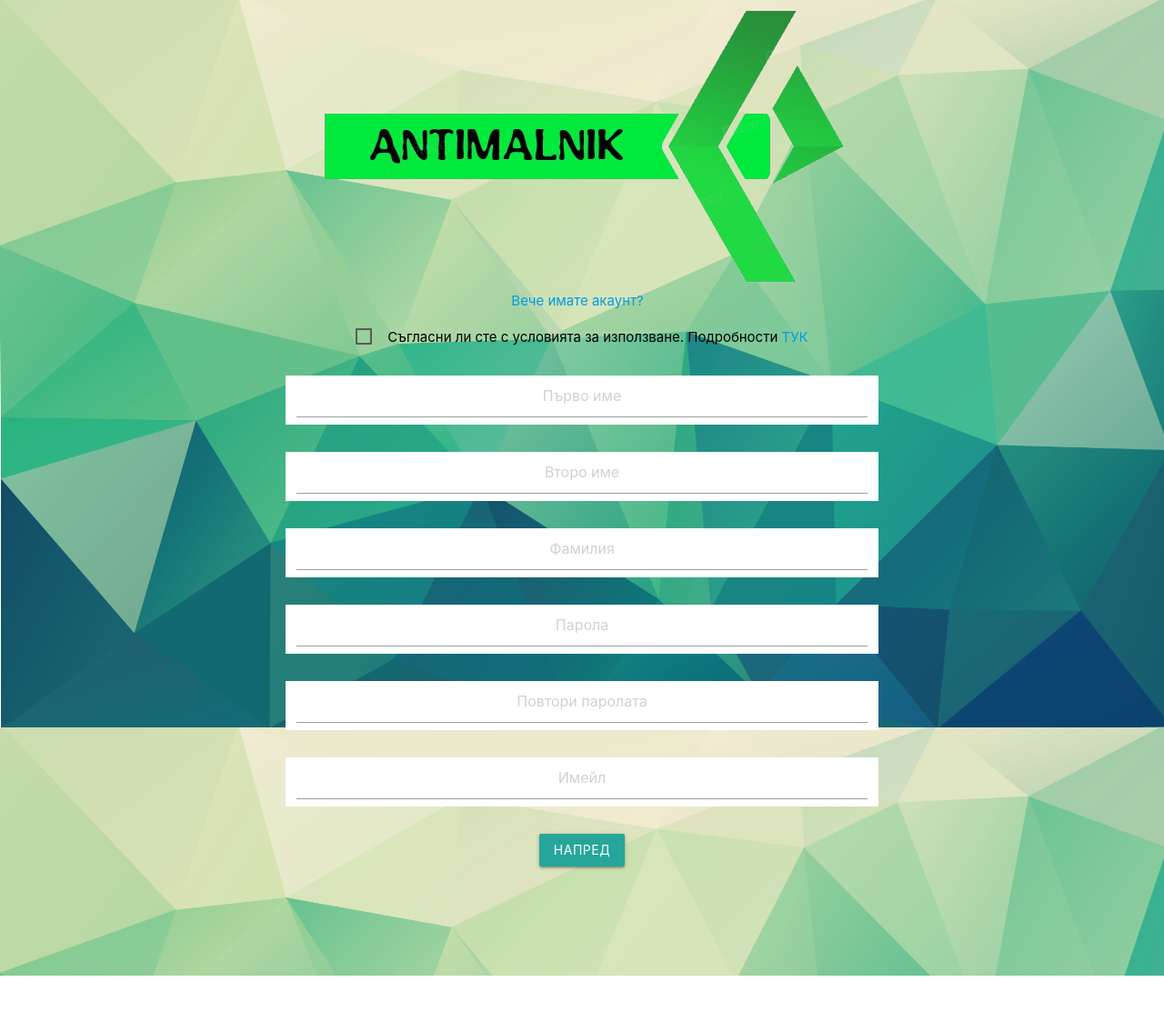
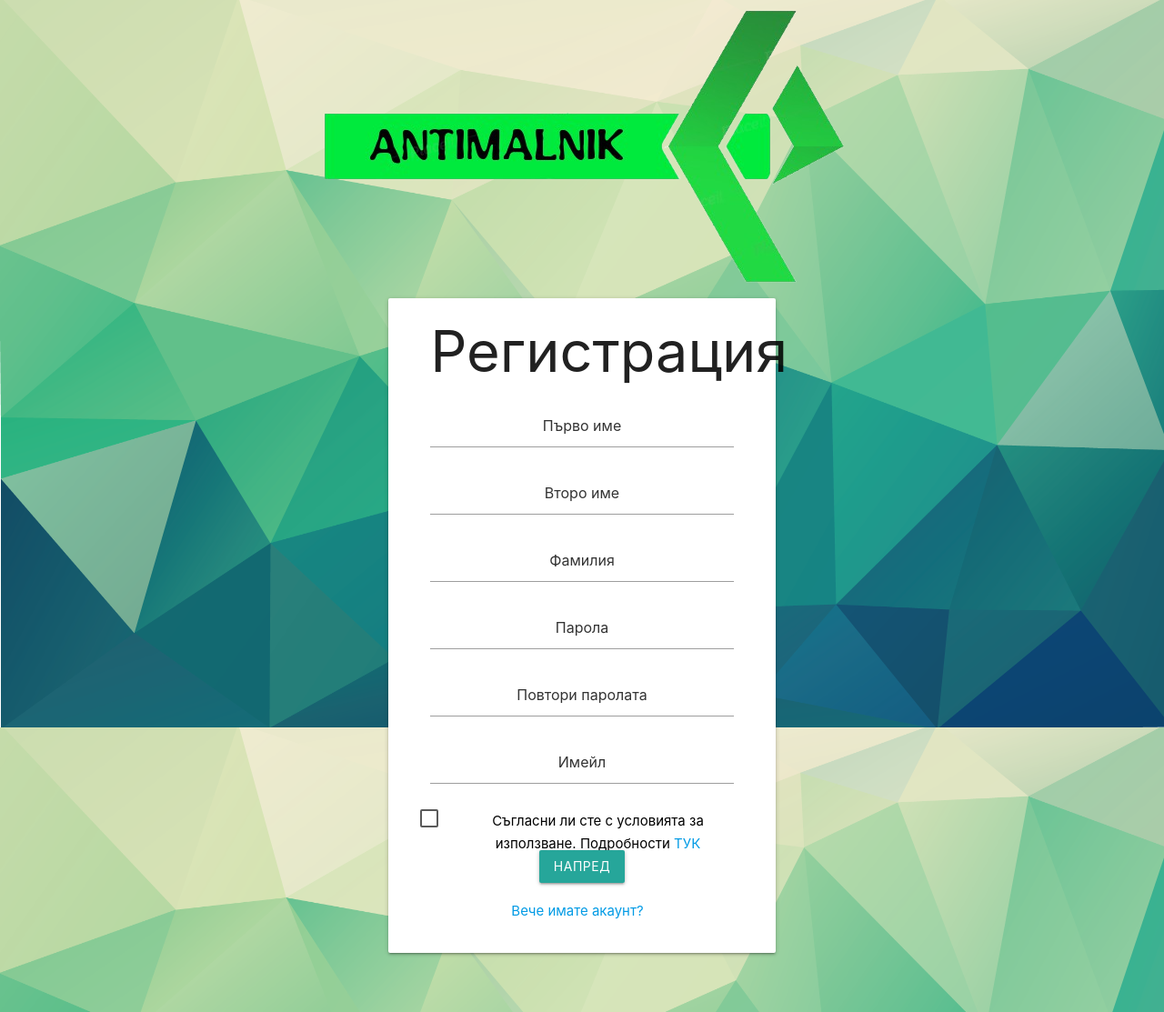
Before and after one commit to Ibryam512/Website_for_Antim, a PHP site: page /desktop/register.php in a window 1280 px wide. Shown: the whole page at 91% size. Before the commit the page ends 1073 px from the top, so only its background shows below. Run offline with PHP 8.4, Linux system fonts and the light colour scheme.

Commit message:
Fixed register form design.

```diff
--- a/desktop/register.php
+++ b/desktop/register.php
@@ -14,52 +14,76 @@ ob_start();
 		<script src="js/jquery.js"></script>
 		<script src="js/materialize.js"></script>
 		<script src="js/script.js"></script>
+    <style>
+      .input-field {
+        margin: 0;
+      }
+      h1 {
+        margin-top: 0;
+      }
+      input::placeholder {
+        color: #333;
+      }
+    </style>
 	</head>
 	<body>
-        <div style='text-align: center;'>
+    <div style="text-align: center;">
       <img src="pic/LOGO.png"style="max-height:100%;max-width:100%;">
     </div>
-		<div class="row" style="text-align: center;">
-			<a style='margin-right:10px' href='login.php' class='waves-effect waves-light'>Вече имате акаунт?</a>
+    <div class="row center-align">
+      <div class="card col m4 offset-m4">
+        <div class="card-content">
           <form  action="" method="POST" class="col s12">
+            <h1>Регистрация</h1>
             <div class="row">
-					   <p>
+              <div class="input-field col s12">
+                <input style="text-align: center;min-width:40%" placeholder="Първо име" name="name" id="name" type="text" class="validate">
+              </div>
+            </div>
+            <div class="row">
+              <div class="input-field col s12">
+                <input style="text-align: center;" placeholder="Второ име" name="secName" id="secName" type="text" class="validate">
+              </div>
+            </div>
+            <div class="row">
+              <div class="input-field col s12">
+                <input style="text-align: center;" placeholder="Фамилия" name="lastName" id="lastName" type="text" class="validate">
+              </div>
+            </div>
+            <div class="row">
+              <div class="input-field col s12">
+                <input style="text-align: center;" placeholder="Парола" name="password" id="password" type="password" class="validate">
+              </div>
+            </div>
+            <div class="row">
+              <div class="input-field col s12">
+                <input style="text-align: center;" placeholder="Повтори паролата" name="password2" id="password2" type="password" class="validate">
+              </div>
+            </div>
+            <div class="row">
+              <div class="input-field col s12">
+                <input style="text-align: center;" placeholder="Имейл" name="email" id="email" type="email" class="validate">
+              </div>
+            </div>
+            <div class="row">
               <label>
-						  <input type="checkbox" name='check' id='check' />
+                <input type="checkbox" class="filled-in" name="check" id="check" />
                 <span style="color: black;" >Съгласни ли сте с условията за използване. Подробности <a href="info.html">ТУК</a></span>
               </label>
-					  </p>
+            </div>
             <div class="row">
-                <div class="input-field col s6 " style="background-color: white;margin-left:25%" >
-                  <input style="text-align: center;min-width:40%" placeholder="Първо име" name="name" id="name" type="text" class="validate">
-                </div>
-
-                <div class="input-field col s6" style="background-color: white;margin-left:25%">
-                  <input style="text-align: center;" placeholder="Второ име" name="secName" id="secName" type="text" class="validate">
-                </div>
-
-                <div  class="input-field col s6" style="background-color: white;margin-left:25%">
-                  <input style="text-align: center;" placeholder="Фамилия" name="lastName" id="lastName" type="text" class="validate">
-                </div>
-
-                <div class="input-field col s6" style="background-color: white;margin-left:25%">
-                  <input style="text-align: center;" placeholder="Парола" name="password" id="password" type="password" class="validate">
-                </div>
-
-                <div class="input-field col s6" style="background-color: white;margin-left:25%">
-                  <input style="text-align: center;" placeholder="Повтори паролата" name="password2" id="password2" type="password" class="validate">
-                </div>
-
-                <div class="input-field col s6" style="background-color: white;margin-left:25%">
-				  <input style="text-align: center;" placeholder="Имейл" name="email" id="email" type="email" class="validate">
-				</div>
-
               <div class="input-field col s12" style="text-align: center;">
                 <button style="text-align: center;" class="btn waves-effect waves-light" type="submit" name="action" id="action">Напред</button>
               </div>
+            </div>
+            <div class="row">
+              <a style="margin-right: 10px" href="login.php" class="waves-effect waves-light">Вече имате акаунт?</a>
+            </div>
           </form>
         </div>
-          <div style="text-align: center;margin-bottom:50;">
+      </div>
+    </div>
+    <div style="margin-bottom:50;">
       <?php
         //свързвеаме се с базата данни
         include 'profileCon.php';
@@ -169,5 +193,4 @@ $(document).ready(function(){
       }
     });
   });
-
 </script>
```
Lines whose indentation alone changed are shown as unchanged.
